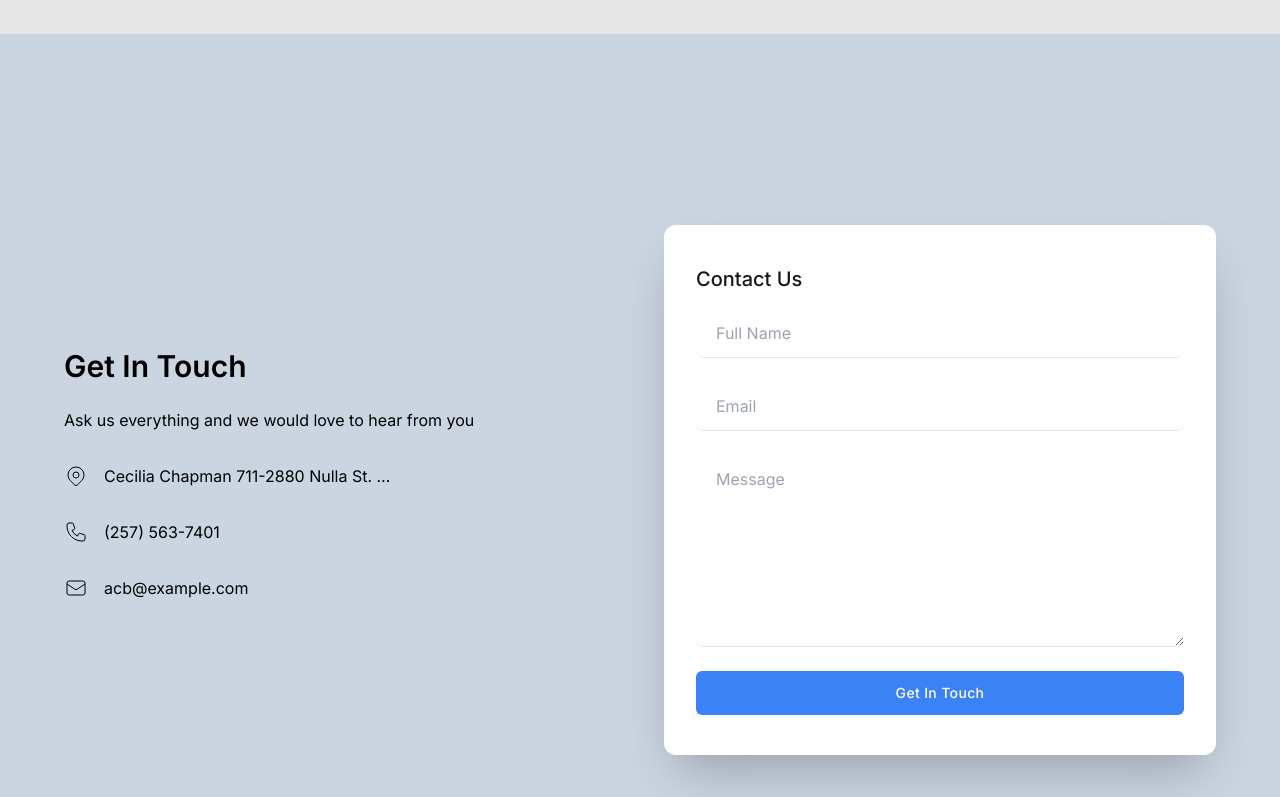
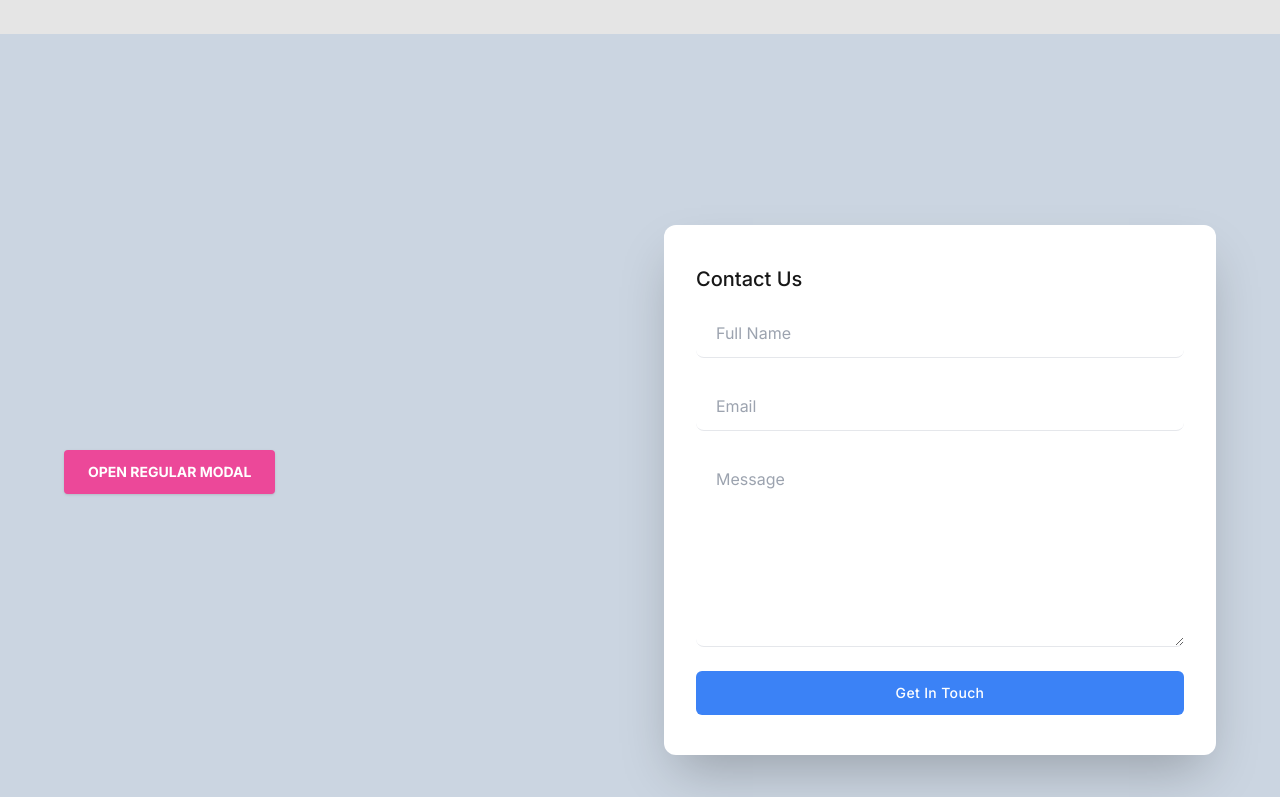
Before and after one commit to ashiq-firoz/clover, a Next.js app: page / in a window 1280 px wide. Shown: the part 1975-2772 px from the top of the page. Built offline with nearby package versions, Linux system fonts and the light colour scheme; what tailwindcss-gradients would draw is missing.

Commit message:
modal done

```diff
--- a/app/page.jsx
+++ b/app/page.jsx
@@ -16,6 +16,8 @@
       </section>
       <BentoComponent />
       <ContactComponent />
+
+
     </>
   );
 }
--- a/components/Contact.jsx
+++ b/components/Contact.jsx
@@ -1,5 +1,12 @@
 import React, { useRef } from "react";
+import { Monoton } from 'next/font/google'
+import Modal from "./Modal";
 
+export const monoton = Monoton({
+  subsets: ['latin'],
+  display: 'swap',
+  weight: '400'
+});
 const ContactComponent = () => {
   const ref = useRef(null);
 
@@ -8,62 +15,8 @@
       <div className="container flex flex-col min-h-screen px-6 py-12 mx-auto ">
         <div className="flex-1 lg:flex lg:items-center lg:-mx-6 ">
           <div className=" lg:w-1/2 lg:mx-6">
-            <h1 className="text-2xl font-semibold capitalize lg:text-3xl">
-              Get in Touch
-            </h1>
-
-            <p className="max-w-xl mt-6">
-              Ask us everything and we would love to hear from you
-            </p>
-
-            <div className="mt-6 space-y-8 md:mt-8 ">
-              <p className="flex items-start -mx-2">
-                <svg
-                  xmlns="http://www.w3.org/2000/svg"
-                  className="w-6 h-6 mx-2 "
-                  fill="none"
-                  viewBox="0 0 24 24"
-                  stroke="currentColor"
-                >
-                  <path d="M17.657 16.657L13.414 20.9a1.998 1.998 0 01-2.827 0l-4.244-4.243a8 8 0 1111.314 0z" />
-                  <path d="M15 11a3 3 0 11-6 0 3 3 0 016 0z" />
-                </svg>
-
-                <span className="mx-2  truncate w-72">
-                  Cecilia Chapman 711-2880 Nulla St. Mankato Mississippi 96522
-                </span>
-              </p>
-
-              <p className="flex items-start -mx-2">
-                <svg
-                  xmlns="http://www.w3.org/2000/svg"
-                  className="w-6 h-6 mx-2 "
-                  fill="none"
-                  viewBox="0 0 24 24"
-                  stroke="currentColor"
-                >
-                  <path d="M3 5a2 2 0 012-2h3.28a1 1 0 01.948.684l1.498 4.493a1 1 0 01-.502 1.21l-2.257 1.13a11.042 11.042 0 005.516 5.516l1.13-2.257a1 1 0 011.21-.502l4.493 1.498a1 1 0 01.684.949V19a2 2 0 01-2 2h-1C9.716 21 3 14.284 3 6V5z" />
-                </svg>
-
-                <span className="mx-2  truncate w-72">(257) 563-7401</span>
-              </p>
-
-              <p className="flex items-start -mx-2">
-                <svg
-                  xmlns="http://www.w3.org/2000/svg"
-                  className="w-6 h-6 mx-2 "
-                  fill="none"
-                  viewBox="0 0 24 24"
-                  stroke="currentColor"
-                >
-                  <path d="M3 8l7.89 5.26a2 2 0 002.22 0L21 8M5 19h14a2 2 0 002-2V7a2 2 0 00-2-2H5a2 2 0 00-2 2v10a2 2 0 002 2z" />
-                </svg>
-
-                <span className="mx-2  truncate w-72">acb@example.com</span>
-              </p>
-            </div>
+          <Modal/>
           </div>
-
           <div className="mt-8 lg:w-1/2 lg:mx-6 ">
             <div className="w-full px-8 py-10 mx-auto overflow-hidden bg-white shadow-2xl rounded-xl dark:bg-neutral-100 lg:max-w-xl">
               <h1 className="text-xl font-medium text-neutral-900 dark:text-neutral-900 capitalize">
--- /dev/null
+++ b/components/Modal.jsx
@@ -0,0 +1,71 @@
+import React from "react";
+
+export default function Modal() {
+  const [showModal, setShowModal] = React.useState(false);
+  return (
+    <>
+      <button
+        className="bg-pink-500 text-white active:bg-pink-600 font-bold uppercase text-sm px-6 py-3 rounded shadow hover:shadow-lg outline-none focus:outline-none mr-1 mb-1 ease-linear transition-all duration-150"
+        type="button"
+        onClick={() => setShowModal(true)}
+      >
+        Open regular modal
+      </button>
+      {showModal ? (
+        <>
+          <div
+            className="justify-center items-center flex overflow-x-hidden overflow-y-auto fixed inset-0 z-50 outline-none focus:outline-none"
+          >
+            <div className="relative w-auto my-6 mx-auto max-w-3xl">
+              {/*content*/}
+              <div className="border-0 rounded-lg shadow-lg relative flex flex-col w-full bg-white outline-none focus:outline-none">
+                {/*header*/}
+                <div className="flex items-start justify-between p-5 border-b border-solid border-blueGray-200 rounded-t">
+                  <h3 className="text-3xl font-semibold">
+                    Modal Title
+                  </h3>
+                  <button
+                    className="p-1 ml-auto bg-transparent border-0 text-black opacity-5 float-right text-3xl leading-none font-semibold outline-none focus:outline-none"
+                    onClick={() => setShowModal(false)}
+                  >
+                    <span className="bg-transparent text-black opacity-5 h-6 w-6 text-2xl block outline-none focus:outline-none">
+                      ×
+                    </span>
+                  </button>
+                </div>
+                {/*body*/}
+                <div className="relative p-6 flex-auto">
+                  <p className="my-4 text-blueGray-500 text-lg leading-relaxed">
+                    I always felt like I could do anything. That’s the main
+                    thing people are controlled by! Thoughts- their perception
+                    of themselves! They're slowed down by their perception of
+                    themselves. If you're taught you can’t do anything, you
+                    won’t do anything. I was taught I could do everything.
+                  </p>
+                </div>
+                {/*footer*/}
+                <div className="flex items-center justify-end p-6 border-t border-solid border-blueGray-200 rounded-b">
+                  <button
+                    className="text-red-500 background-transparent font-bold uppercase px-6 py-2 text-sm outline-none focus:outline-none mr-1 mb-1 ease-linear transition-all duration-150"
+                    type="button"
+                    onClick={() => setShowModal(false)}
+                  >
+                    Close
+                  </button>
+                  <button
+                    className="bg-emerald-500 text-white active:bg-emerald-600 font-bold uppercase text-sm px-6 py-3 rounded shadow hover:shadow-lg outline-none focus:outline-none mr-1 mb-1 ease-linear transition-all duration-150"
+                    type="button"
+                    onClick={() => setShowModal(false)}
+                  >
+                    Save Changes
+                  </button>
+                </div>
+              </div>
+            </div>
+          </div>
+          <div className="opacity-25 fixed inset-0 z-40 bg-black"></div>
+        </>
+      ) : null}
+    </>
+  );
+}
--- a/components/ParallaxComponent.jsx
+++ b/components/ParallaxComponent.jsx
@@ -3,6 +3,13 @@
 import { motion, useScroll, useTransform } from "framer-motion";
 
 import React, { useRef } from "react";
+import { Monoton } from 'next/font/google'
+
+export const monoton = Monoton({
+  subsets: ['latin'],
+  display: 'swap',
+  weight : '400'
+});
 
 const ParallaxComponent = () => {
   const ref = useRef(null);
@@ -23,7 +30,7 @@
         className="font-bold text-white text-7xl md:text-9xl relative z-10"
       >
         <div className="flex justify-center text-center flex-wrap -mt-14">
-          <span className="font-monoton bg-white font-monoton inline-block text-transparent bg-clip-text">
+        <span className={`${monoton.className} bg-white text-9xl  inline-block text-transparent bg-clip-text`}>
             Clover
           </span>
           <br className="hidden md:inline-block" />
--- a/package.json
+++ b/package.json
@@ -13,6 +13,7 @@
     "@fortawesome/fontawesome": "^1.1.8",
     "@fortawesome/fontawesome-free": "^6.5.1",
     "@fortawesome/react-fontawesome": "^0.2.0",
+    "@next/font": "^14.1.0",
     "@react-spring/parallax": "^9.7.3",
     "@react-spring/web": "^9.7.3",
     "framer-motion": "^10.18.0",
```
Also changed, not shown: 1 other file (tests, documents, lock files or other folders).
